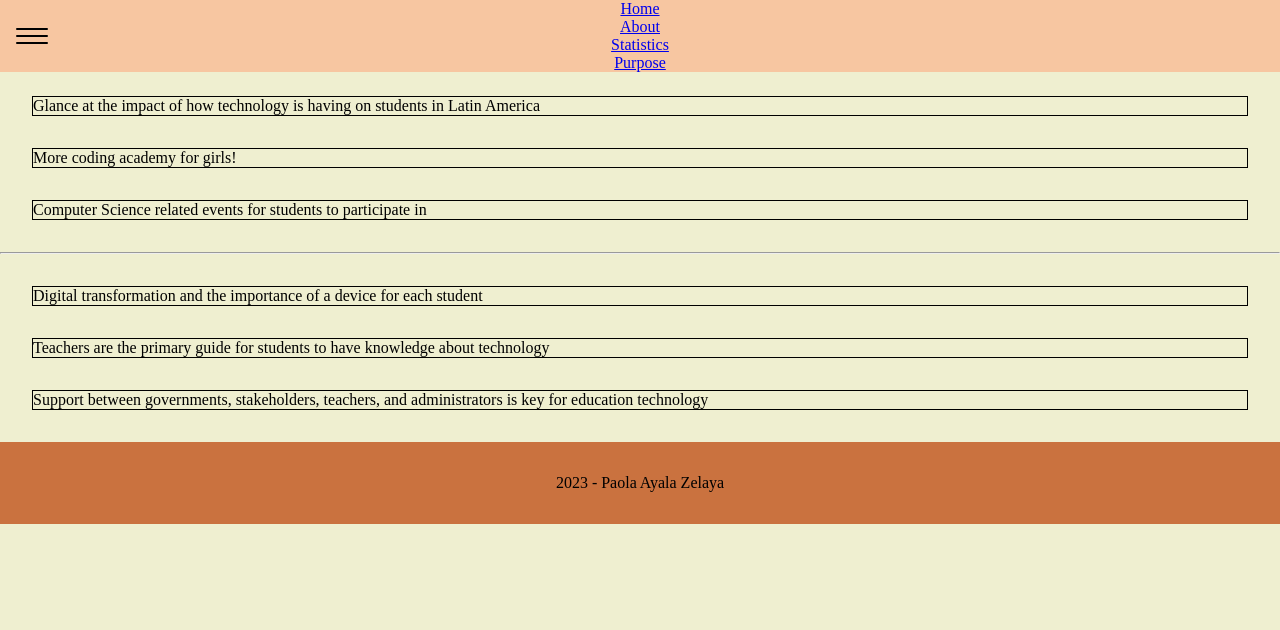
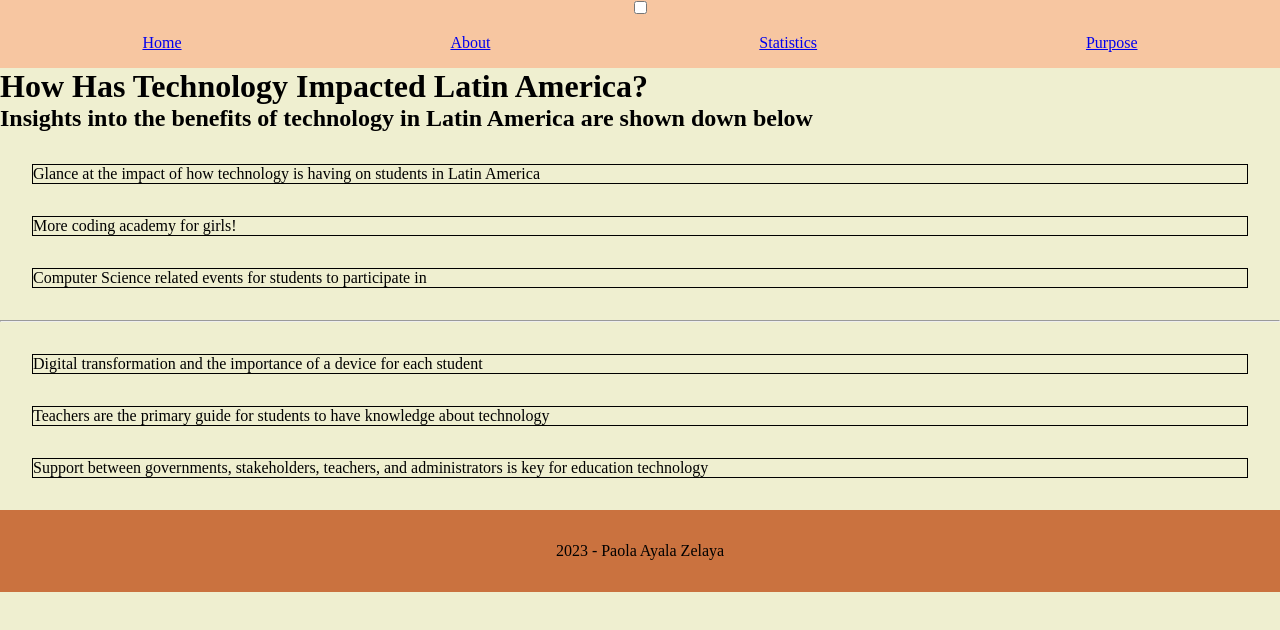
Before and after one commit to payalazelaya/Honors-Capstone, an Eleventy site: page src/index.html in a window 1280 px wide. Built offline with nearby package versions, Linux system fonts and the light colour scheme; Eleventy itself is replaced by a stand-in of ours; files that its build step writes are made by us from their sources.

Commit message:
Fix nav bar

```diff
--- a/src/index.html
+++ b/src/index.html
@@ -15,10 +15,10 @@
     <input type="checkbox" id="nav-toggle" class="nav-toggle">
     <nav>
       <ul>
-        <li><a href="index.html" class="nav-links">Home</a></li>
-        <li><a href="about.html" class="nav-links">About</a></li>
-        <li><a href="statistics.html" class="nav-links">Statistics</a></li>
-        <li><a href="purpose.html" class="nav-links">Purpose</a></li>
+        <li><a href="index.html" target="" class="nav-links">Home</a></li>
+        <li><a href="about.html" target="_about.html" class="nav-links">About</a></li>
+        <li><a href="statistics.html" target="_about.html" class="nav-links">Statistics</a></li>
+        <li><a href="purpose.html" target="" class="nav-links">Purpose</a></li>
       </ul>
     </nav>
     <label for="nav-toggle" class="nav-toggle-label">
--- a/src/sass/base/_reset.scss
+++ b/src/sass/base/_reset.scss
@@ -6,51 +6,21 @@
 
 header {
   text-align: center;
-  position: fixed;
+  position: relative;
   background-color: hsl(26, 85%, 80%);
   width: 100%;
 }
 
-.nav-toggle {
-  display: none;
+nav ul {
+  list-style: none;
+  padding-inline-start: 0;
+  display: flex;
+  flex-direction: row;
+  justify-content: space-around;
+  flex-wrap: wrap;
+  gap: 1rem;
+  padding: 1rem;
 }
-
-.nav-toggle-label {
-  position: absolute;
-  top: 0;
-  left: 0;
-  margin-left: 1em;
-  height: 100%;
-  display: flex;
-  align-items: center;
-}
-
-.nav-toggle-label span,
-.nav-toggle-label span:before,
-.nav-toggle-label span:after {
-    display: block;
-    background: hsl(0, 0%, 0%);
-    height: 2px;
-    width: 2em;
-    border-radius: 2px;
-    position: relative;
-}
-
-.nav-toggle-label span:before,
-.nav-toggle-label span:after {
-    content: '';
-    position: absolute;
-}
-
-.nav-toggle-label span:before {
-    bottom: 7px;
-}
-
-.nav-toggle-label span:after {
-    top: 7px;
-}
-
-
 
 body {
   background-color:  #EFEFD0;
```
